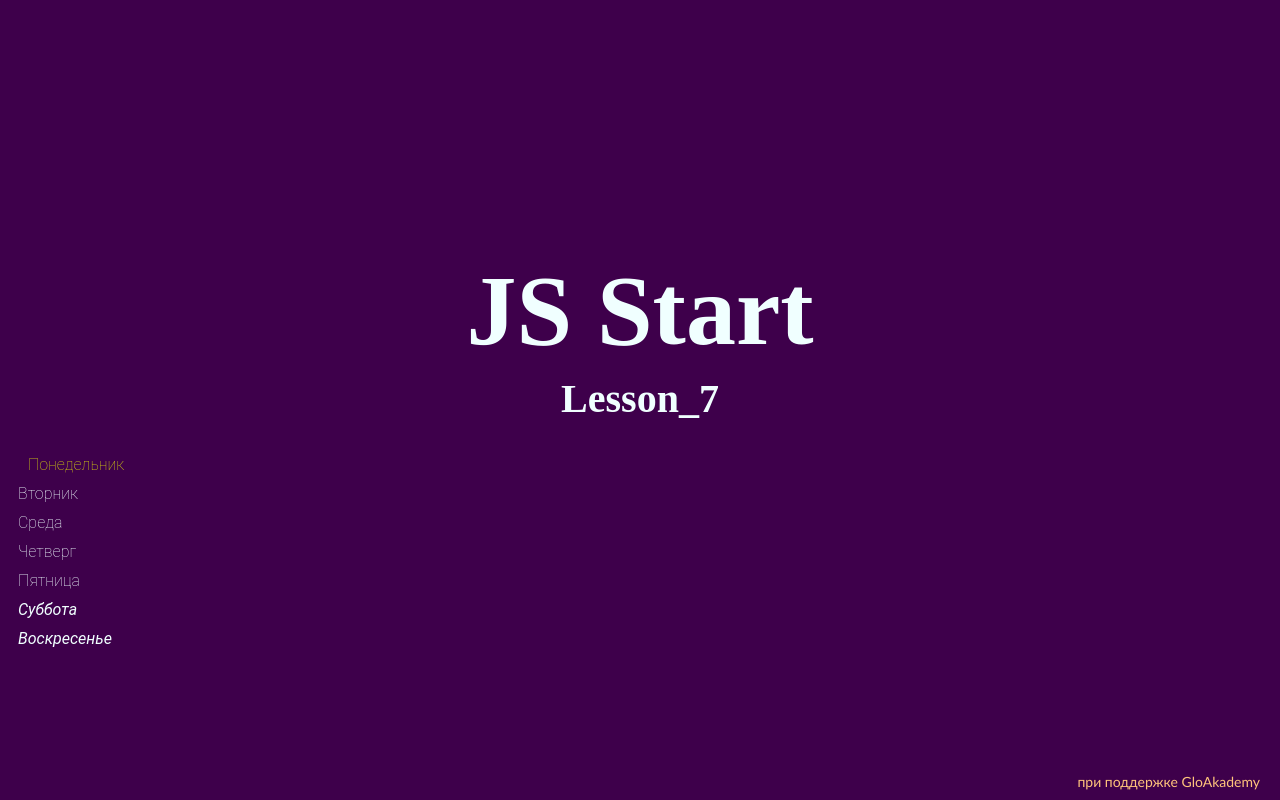
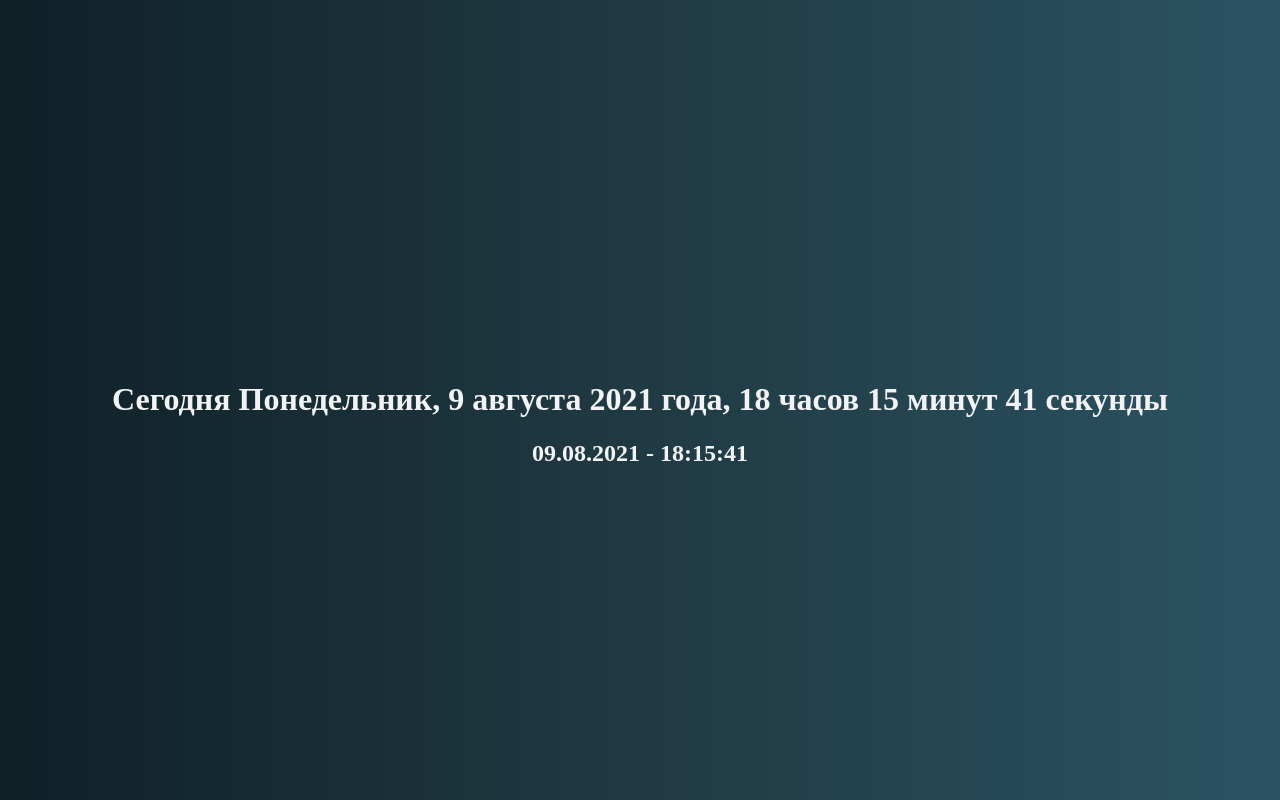
Before and after one commit to WebToStep/Hard-level-lessons, a plain HTML site: page index.html in a window 1280 px wide. Drawn offline with Linux system fonts and the light colour scheme.

Commit message:
hard-lesson-09 finish

```diff
--- a/hard.js
+++ b/hard.js
@@ -1,30 +1,66 @@
 'use strict';
-const week = ['Понедельник', 'Вторник', 'Среда', 'Четверг', 'Пятница', 'Суббота', 'Воскресенье'];
-const todayDay = new Date();
+//стили и элементы страницы
+const body = document.querySelector('body');
+body.style.cssText = `
+background: linear-gradient(to right, #0f2027, #203a43, #2c5364);
+color: #f2f3f4;
+display: flex;
+justify-content: center;
+`;
+
+const main = document.createElement('div');
+main.style.cssText = `
+position: absolute;
+top:45%;
+left:auto;
+text-align:center;
+`;
+
+const longTime = document.createElement('h1');
+const shortTime = document.createElement('h2');
+
+body.append(main);
+main.append(longTime);
+main.append(shortTime);
 
 
-const days = () => {
-   week.forEach((item, i) => {
-      let newdiv = document.createElement('div');
 
-      if (i === +todayDay.getDay() - 1) {
-         newdiv.style.color = '#d4d010';
-         newdiv.style.paddingLeft = '10px';
-         newdiv.style.fontWeight = '700';
-         newdiv.textContent = "week[i]";
-      }
-      if (item === 'Суббота' || item === 'Воскресенье') {
-         newdiv.style.fontFamily = 'Roboto';
-         newdiv.style.margin = '10px';
-         newdiv.style.fontStyle = 'italic';
-         newdiv.textContent = week[i];
-      } else {
-         newdiv.style.fontFamily = 'Roboto';
-         newdiv.style.margin = '10px';
-         newdiv.style.fontWeight = '100';
-         newdiv.textContent = week[i];
-      }
-      document.body.appendChild(newdiv);
+function Clock(){
+   let todayDay = new Date();
+   let date = todayDay.toLocaleString('ru', {
+      weekday: 'long',
+      month: 'long',
+      day: 'numeric',
+      year: 'numeric',
    });
-};
-days(); // Вызываем функцию;
+   date = date.charAt(0).toUpperCase() + date.slice(1, -2);
+
+   let hourString = [' час ', ' часов ', ' часа '];
+   let hour = todayDay.getHours();
+
+   if (+hour === 1 || +hour === 21){
+      hour += hourString[0];
+   }else if(+hour > 4 && +hour <21 || +hour === 0){
+      hour += hourString[1];
+   }else {
+      hour += hourString[2];
+   }
+
+   let dateH1 = 'Сегодня ' + date + 'года, ' + hour + todayDay.getMinutes() +
+    ' минут ' + todayDay.getSeconds() + ' секунды';
+
+   let dateH2 = ("0" + todayDay.getDate()).slice(-2) + "." +
+   ("0"+(todayDay.getMonth()+1)).slice(-2) + "." +
+   todayDay.getFullYear() + " - " +
+   ("0" + todayDay.getHours()).slice(-2) + ":" +
+   ("0" + todayDay.getMinutes()).slice(-2) +  ":" +
+   ("0" + todayDay.getSeconds()).slice(-2);
+
+
+   longTime.innerText = dateH1;
+   shortTime.textContent = dateH2;
+
+   setInterval(()=>Clock(), 1000);
+}
+
+Clock();
--- a/index.html
+++ b/index.html
@@ -6,11 +6,8 @@
    <meta name="viewport" content="width=device-width, initial-scale=1.0">
    <title>Hard project</title>
    <script src="hard.js" defer></script>
-   <link rel="stylesheet" href="./style.css">
 </head>
 <body>
-   <h1>JS Start</h1>
-   <h2>Lesson_7</h2>
-   <a href="https://glo.academy/">при поддержке GloAkademy</a>
+
 </body>
 </html>
--- a/style.css
+++ /dev/null
@@ -1,34 +0,0 @@
-body {
-   background-color: rgb(62, 0, 75);
-   color: azure;
-}
-
-h1 {
-   font-size: 100px;
-   text-align: center;
-   margin-top: 20%;
-}
-
-h2 {
-   font-size: 40px;
-   text-align: center;
-   margin-top: -60px;
-}
-
-a {
-   color:rgb(255, 196, 124);
-   font-family: 'Gill Sans', 'Gill Sans MT', Calibri, 'Trebuchet MS', sans-serif;
-   font-size: 14px;
-   font-weight: 200;
-   position: absolute;
-   bottom: 10px;
-   right: 20px;
-   text-decoration: none;
-}
-
-.today{
-   font-weight: 700;
-}
-.italic{
-   font-style: italic;
-}
```
Also changed, not shown: main.js (deleted, +0 -20 lines).
